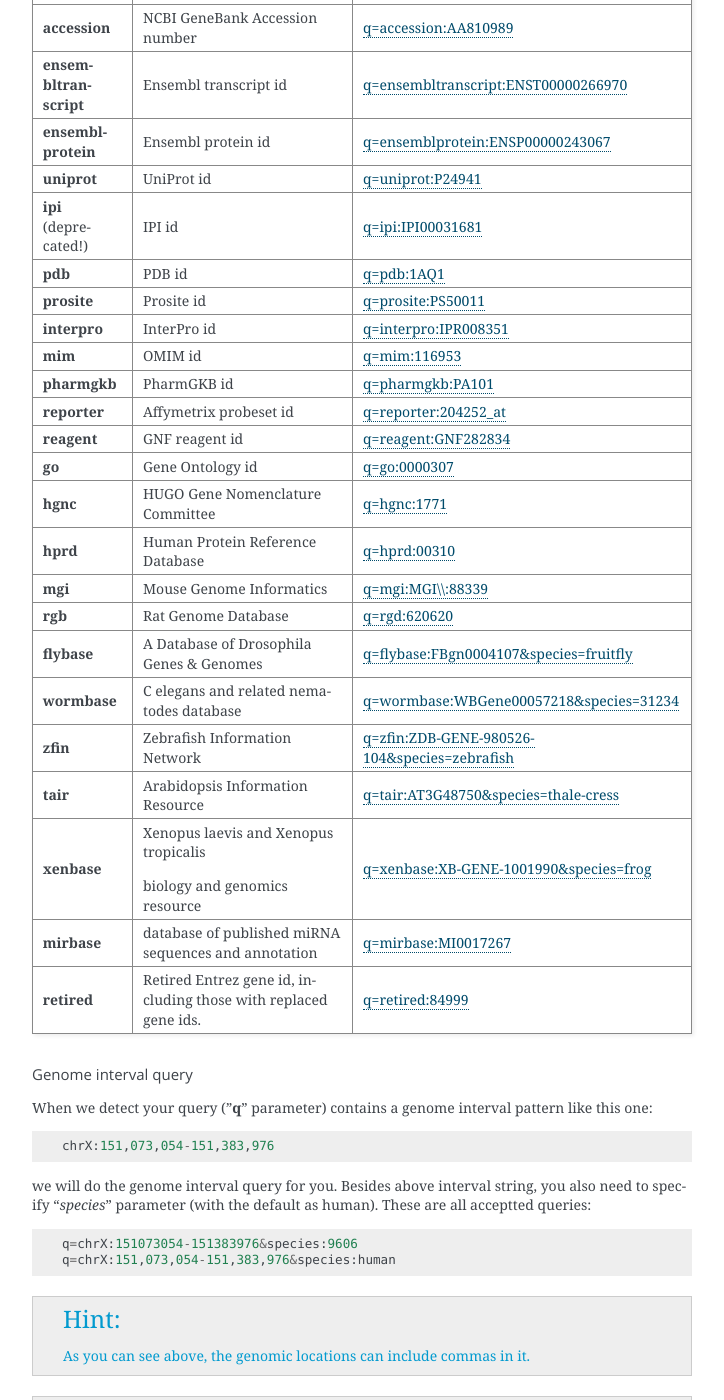
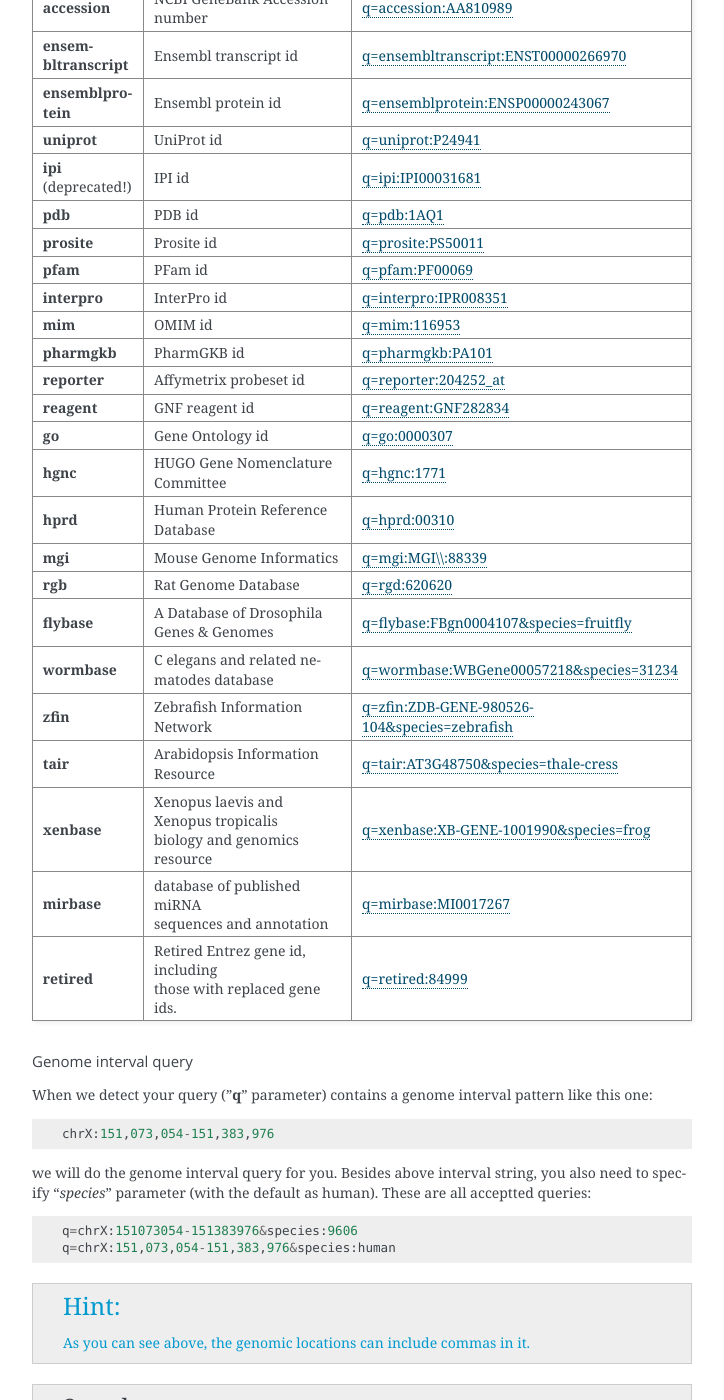
Before and after one commit to biothings/mygene.info, a Sphinx documentation site: the page built from docs/doc/query_service.rst, in a window 1280 px wide and 1400 px high, scrolled down 3066 px. Shown: the whole window, without its empty margins (388-1112 px from the left). Built offline with Sphinx 7.4.7, drawn with Linux system fonts in a browser that asks for light colours; some web fonts are replaced.

Commit message:
doc updates

```diff
--- a/docs/doc/data.rst
+++ b/docs/doc/data.rst
@@ -14,8 +14,8 @@
 Source           Update frequency               Notes
 ============    =======================      =================================
 NCBI Entrez      weekly snapshot
-Ensembl          whenever a new               Ensembl Pre! and EnsemblGenomes
-                 release is available         are not included at the moment
+Ensembl          whenever a new              | Ensembl Pre! and EnsemblGenomes
+                 release is available        | are not included at the moment
 Uniprot          whenever a new
                  release is available
 NetAffy          whenever a new
--- a/docs/doc/query_service.rst
+++ b/docs/doc/query_service.rst
@@ -145,6 +145,7 @@
 **ipi** (deprecated!)         IPI id                                            `q=ipi:IPI00031681 <http://mygene.info/v2/query?q=ipi:IPI00031681>`_
 **pdb**                       PDB id                                            `q=pdb:1AQ1 <http://mygene.info/v2/query?q=pdb:1AQ1>`_
 **prosite**                   Prosite id                                        `q=prosite:PS50011 <http://mygene.info/v2/query?q=prosite:PS50011>`_
+**pfam**                      PFam id                                           `q=pfam:PF00069 <http://mygene.info/v2/query?q=pfam:PF00069>`_
 **interpro**                  InterPro id                                       `q=interpro:IPR008351 <http://mygene.info/v2/query?q=interpro:IPR008351>`_
 **mim**                       OMIM id                                           `q=mim:116953 <http://mygene.info/v2/query?q=MIM:116953>`_
 **pharmgkb**                  PharmGKB id                                       `q=pharmgkb:PA101 <http://mygene.info/v2/query?q=pharmgkb:PA101>`_
@@ -159,13 +160,12 @@
 **wormbase**                  C elegans and related nematodes database          `q=wormbase:WBGene00057218&species=31234 <http://mygene.info/v2/query?q=wormbase:WBGene00057218&species=31234>`_
 **zfin**                      Zebrafish Information Network                     `q=zfin:ZDB-GENE-980526-104&species=zebrafish <http://mygene.info/v2/query?q=ZFIN:ZDB-GENE-980526-104&species=zebrafish>`_
 **tair**                      Arabidopsis Information Resource                  `q=tair:AT3G48750&species=thale-cress <http://mygene.info/v2/query?q=TAIR:AT3G48750&species=thale-cress>`_
-**xenbase**                   Xenopus laevis and Xenopus tropicalis             `q=xenbase:XB-GENE-1001990&species=frog <http://mygene.info/v2/query?q=xenbase:XB-GENE-1001990&species=frog>`_
-
-                              biology and genomics resource
-**mirbase**                   database of published miRNA sequences and          `q=mirbase:MI0017267 <http://mygene.info/v2/query?q=mirbase:MI0017267>`_
-                              annotation
-**retired**                   Retired Entrez gene id, including those            `q=retired:84999 <http://mygene.info/v2/query?q=retired:84999>`_
-                              with replaced gene ids.
+**xenbase**                 | Xenopus laevis and Xenopus tropicalis             `q=xenbase:XB-GENE-1001990&species=frog <http://mygene.info/v2/query?q=xenbase:XB-GENE-1001990&species=frog>`_
+                            | biology and genomics resource
+**mirbase**                 | database of published miRNA                       `q=mirbase:MI0017267 <http://mygene.info/v2/query?q=mirbase:MI0017267>`_
+                            | sequences and annotation
+**retired**                 | Retired Entrez gene id, including                 `q=retired:84999 <http://mygene.info/v2/query?q=retired:84999>`_
+                            | those with replaced gene ids.
 ========================    =============================================    =================================================================================
 
 
```
